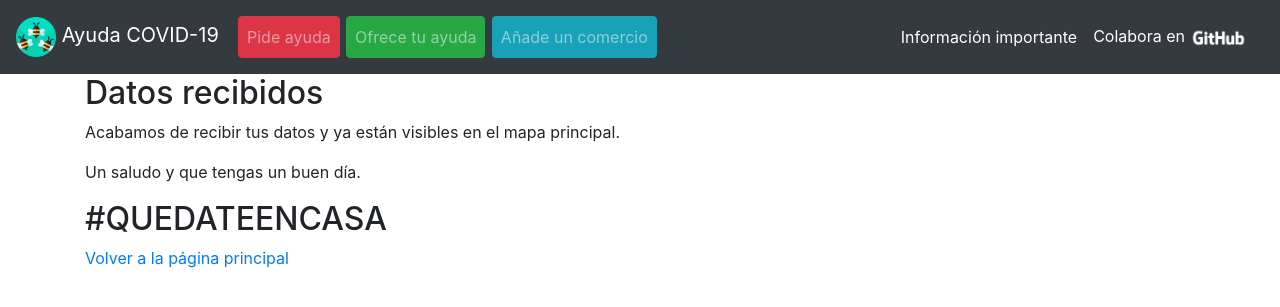
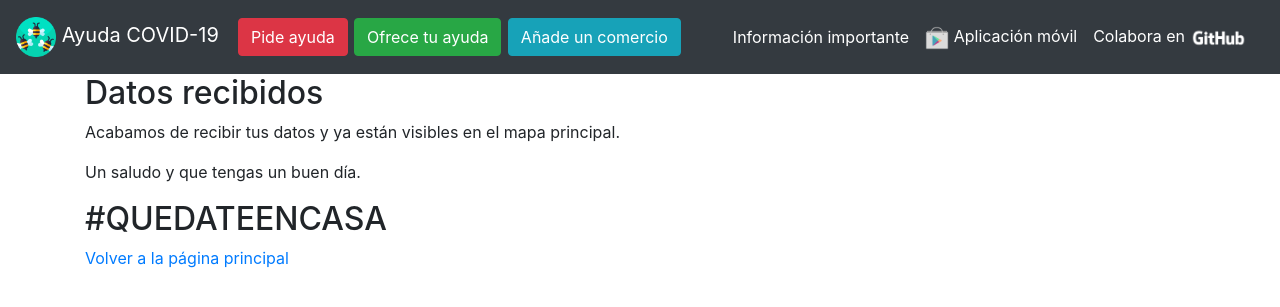
Before and after one commit to pablofm/ayudacovid19, a Django app: page /datos-recibidos/ in a window 1280 px wide. Shown: the top 307 px of the page. Run offline with Django 3.2, Linux system fonts and the light colour scheme; data that the repository does not hold is empty; parts of the project's set-up code (start-up, migrations or seed data) failed here and were passed over; some libraries are stand-ins or nearby versions.

Commit message:
Enlace móvil añadido

```diff
--- a/base/templates/base/navbar.html
+++ b/base/templates/base/navbar.html
@@ -7,11 +7,32 @@
   </button>
   <div class="collapse navbar-collapse" id="navbarSupportedContent">
     <ul class="navbar-nav mr-auto">
-      <li class="nav-item accion"><a class="nav-link btn btn-danger" href="{% url 'crear-peticion' %}">Pide ayuda</a></li>
-      <li class="nav-item accion"><a class="nav-link btn btn-success" href="{% url 'crear-colaborador' %}">Ofrece tu ayuda</a></li>
-      <li class="nav-item accion"><a class="nav-link btn btn-info" href="{% url 'crear-comercio' %}">Añade un comercio</a></li>
+      <li class="nav-item accion"><a href="{% url 'crear-peticion' %}"><button type="button" class="btn btn-danger">Pide ayuda</button></a></li>
+      <li class="nav-item accion"><a href="{% url 'crear-colaborador' %}"><button type="button" class="btn btn-success">Ofrece tu ayuda</button></a></li>
+      <li class="nav-item accion"><a href="{% url 'crear-comercio' %}"><button type="button" class="btn btn-info">Añade un comercio</button></a></li>
+
     </ul>
-    <p class="nav navbar-text"><a href="{% url 'informacion_importante' %}">Información importante</a></p>
+    <p class="nav navbar-text"><a class="nav-link" href="{% url 'informacion_importante' %}">Información importante</a></p>
+    <p class="nav navbar-text"><a class="navlink" href="" data-toggle="modal" data-target="#appMovil"><img height="24" src="{% static "img/Google_Play_Store.png" %}"/> Aplicación móvil</a></p>
     <p class="nav navbar-text"><a class="nav-link" href="https://github.com/pablofm/ayudacovid19">Colabora en <img height="24" src="{% static "img/GitHub_Logo_White.png" %}"/></a></p>
   </div>
 </nav>
+
+
+
+<div class="modal face" id="appMovil" tabindex="-1" role="dialog" aria-labelledby="exampleModalCenterTitle" aria-hidden="true">
+  <div class="modal-dialog modal-dialog-centered" role="document">
+    <div class="modal-content">
+      <div class="modal-header">
+        <h5 class="modal-title"><a href="https://yoteayudodesdecasa.es">https://yoteayudodesdecasa.es</a></h5>
+        <button type="button" class="close" data-dismiss="modal" aria-label="Close">
+          <span aria-hidden="true">&times;</span>
+        </button>
+      </div>
+      <div class="modal-body">
+        <p>Desde el primer momento el código fuente de esta página ha sido libre en <a href="https://github.com/pablofm/ayudacovid19">github</a>.</p>
+        <p>Gracias a esto surgió la oportunidad de trabajar codo con codo con el equipo de iRiego (gracias, Ivan). Fruto de esta colaboración ha surgido una app móvil que podéis descargar <a href="https://play.google.com/store/apps/details?id=com.iriego.yoteayudo">aquí</a></p>
+      </div>
+    </div>
+  </div>
+</div>
```
Also changed, not shown: static/img/Google_Play_Store.png (added).
